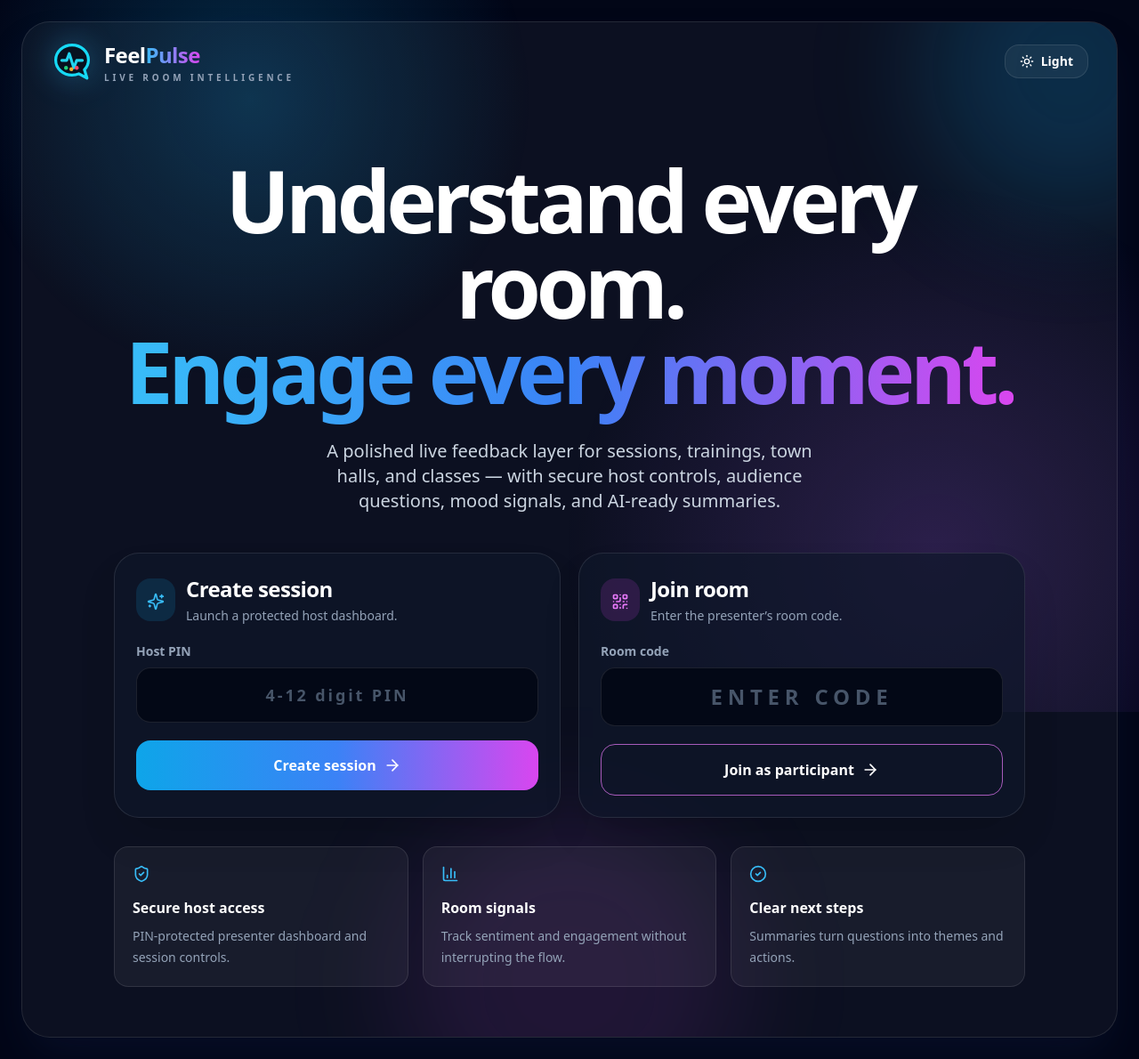
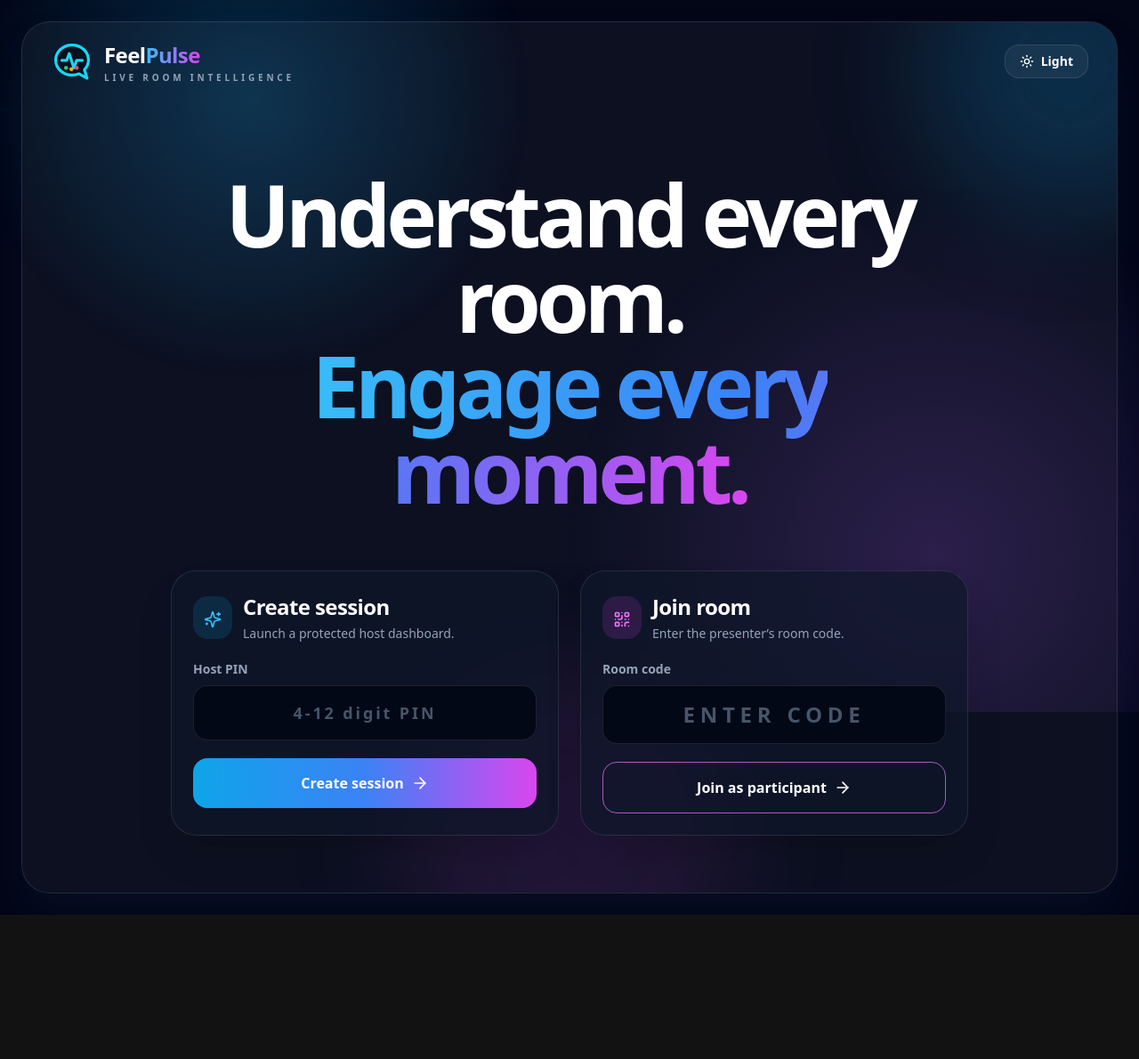
Before and after one commit to techie24-svg/Live-Room-Intelligence, a Next.js app: page / in a window 1280 px wide. Shown: the whole page at 89% size. After the commit the page ends 1028 px from the top, so only its background shows below. Built offline with nearby package versions, Linux system fonts and the light colour scheme.

Commit message:
fixed UI

```diff
--- a/app/page.jsx
+++ b/app/page.jsx
@@ -4,11 +4,8 @@ import { useState } from "react";
 import { useRouter } from "next/navigation";
 import {
   ArrowRight,
-  BarChart3,
-  CheckCircle2,
   Moon,
   QrCode,
-  ShieldCheck,
   Sparkles,
   Sun,
 } from "lucide-react";
@@ -16,14 +13,7 @@ import {
 function FeelPulseLogo({ size = 48 }) {
   return (
     <div className="flex items-center gap-3">
-      <svg
-        width={size}
-        height={size}
-        viewBox="0 0 120 120"
-        fill="none"
-        aria-hidden="true"
-        className="shrink-0 drop-shadow-[0_0_18px_rgba(56,189,248,0.35)]"
-      >
+      <svg width={size} height={size} viewBox="0 0 120 120" fill="none">
         <defs>
           <linearGradient id="fp-ring-home" x1="18" y1="14" x2="104" y2="108">
             <stop stopColor="#16d9f5" />
@@ -169,7 +159,6 @@ export default function Home() {
   const card = light
     ? "border-slate-200 bg-white shadow-lg shadow-slate-200/60"
     : "border-white/10 bg-slate-900/70 shadow-2xl shadow-black/20";
-  const muted = light ? "text-slate-600" : "text-slate-300";
   const soft = light ? "text-slate-500" : "text-slate-400";
 
   return (
@@ -203,7 +192,7 @@ export default function Home() {
           </button>
         </nav>
 
-        <div className="relative z-10 mx-auto flex max-w-6xl flex-col items-center px-5 pb-10 pt-12 text-center md:px-8 md:pb-14 md:pt-16">
+        <div className="relative z-10 mx-auto flex max-w-5xl flex-col items-center px-5 pb-12 pt-16 text-center md:px-8 md:pb-16 md:pt-20">
           <div className="animate-[fadeIn_0.7s_ease-out]">
             <h1 className="mx-auto max-w-5xl text-balance text-5xl font-black tracking-[-0.055em] md:text-7xl lg:text-8xl">
               Understand every room.
@@ -212,14 +201,9 @@ export default function Home() {
                 Engage every moment.
               </span>
             </h1>
-
-            <p className={`mx-auto mt-7 max-w-3xl text-balance text-lg leading-8 md:text-xl ${muted}`}>
-              A polished live feedback layer for sessions, trainings, town halls, and classes —
-              with secure host controls, audience questions, mood signals, and AI-ready summaries.
-            </p>
           </div>
 
-          <div className="mt-11 grid w-full max-w-5xl gap-5 md:grid-cols-2">
+          <div className="mt-16 grid w-full max-w-4xl gap-6 md:grid-cols-2">
             <div className={`group rounded-[1.75rem] border p-6 text-left transition duration-300 hover:-translate-y-1 hover:shadow-2xl ${card}`}>
               <div className="mb-5 flex items-center gap-3">
                 <div className="rounded-2xl bg-sky-500/15 p-3">
@@ -288,30 +272,10 @@ export default function Home() {
           </div>
 
           {error && (
-            <div className="mt-6 w-full max-w-5xl rounded-2xl border border-rose-400/30 bg-rose-500/10 p-4 text-left text-sm font-semibold text-rose-200">
+            <div className="mt-6 w-full max-w-4xl rounded-2xl border border-rose-400/30 bg-rose-500/10 p-4 text-left text-sm font-semibold text-rose-200">
               {error}
             </div>
           )}
-
-          <div className="mt-8 grid w-full max-w-5xl gap-4 md:grid-cols-3">
-            {[
-              [ShieldCheck, "Secure host access", "PIN-protected presenter dashboard and session controls."],
-              [BarChart3, "Room signals", "Track sentiment and engagement without interrupting the flow."],
-              [CheckCircle2, "Clear next steps", "Summaries turn questions into themes and actions."],
-            ].map(([Icon, title, body], index) => (
-              <div
-                key={title}
-                className={`rounded-2xl border p-5 text-left transition duration-300 hover:-translate-y-1 ${
-                  light ? "border-slate-200 bg-white/70" : "border-white/10 bg-white/5"
-                }`}
-                style={{ animation: `fadeIn 0.7s ease-out ${0.08 * index}s both` }}
-              >
-                <Icon className="mb-4 h-5 w-5 text-sky-400" />
-                <h3 className="text-base font-black">{title}</h3>
-                <p className={`mt-2 text-sm leading-6 ${soft}`}>{body}</p>
-              </div>
-            ))}
-          </div>
         </div>
 
         <style jsx>{`
```
